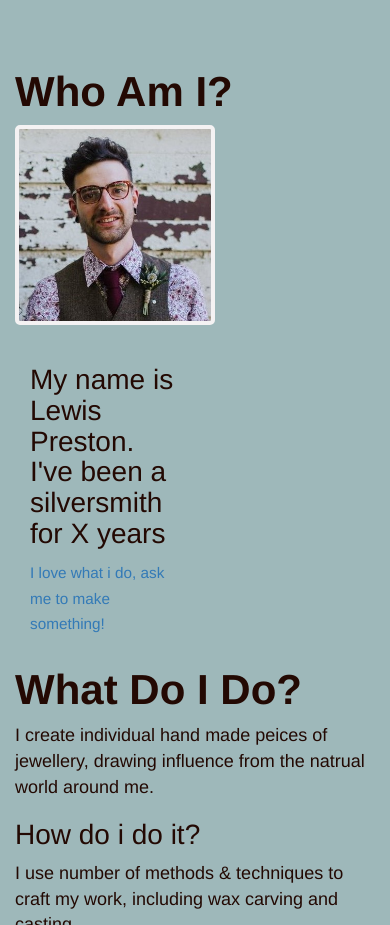
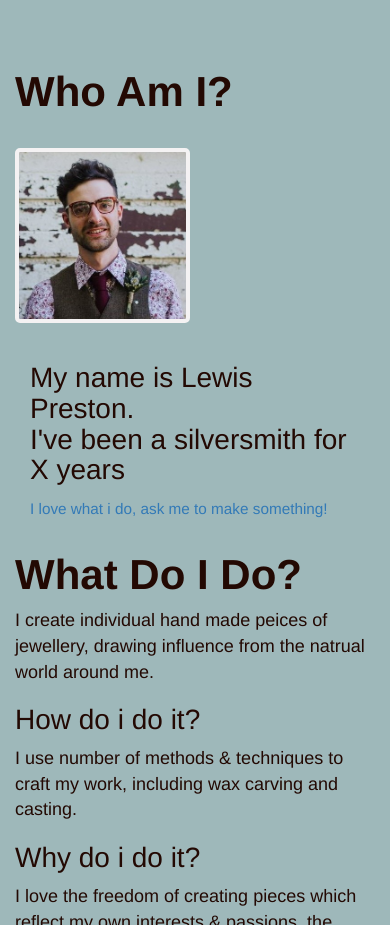
Before and after one commit to SamuelWatson89/primal-silver, a plain HTML site: page index.html in a window 390 px wide. Shown: the part 1400-2325 px from the top of the page. Drawn offline with nearby package versions, Linux system fonts and the light colour scheme.

Commit message:
Adjusted elemnt positioning in about section

```diff
--- a/css/style.css
+++ b/css/style.css
@@ -161,14 +161,15 @@ h3 {
 }
 
 .about .portrait {
-    height: 225px;
-    width: 225px;
-    margin: auto 0;
+    height: 250px;
+    width: 250px;
+    margin: 23px 0;
     background-image: url(../img/lewis-pic.jpg);
     background-size: cover;
     background-repeat: no-repeat;
     border-radius: 5px;
     border: 4px solid rgb(244, 242, 243);
+    box-sizing: border-box;
 }
 
 /* Gallery section */
@@ -344,9 +345,16 @@ footer p {
     }
 
     .about .portrait {
-        height: 200px;
-        width: 200px;
+        height: 225px;
+        width: 225px;
         background-size: cover;
         margin-bottom: 20px;
     }
 }
+
+@media (max-width: 429px) {
+    .about .portrait {
+        width: 175px;
+        height: 175px;
+    }
+}
--- a/index.html
+++ b/index.html
@@ -120,9 +120,9 @@
                 <h2>
                     <strong>Who Am I?</strong>
                 </h2>
-                <div class="col-xs-6 portrait"></div>
+                <div class="col-xs-12 col-sm-6 portrait"></div>
 
-                <div class="col-xs-6">
+                <div class="col-xs-12 col-sm-6">
                     <h3>
                         My name is Lewis Preston.<br> I've been a silversmith for X years
                     </h3>
```
